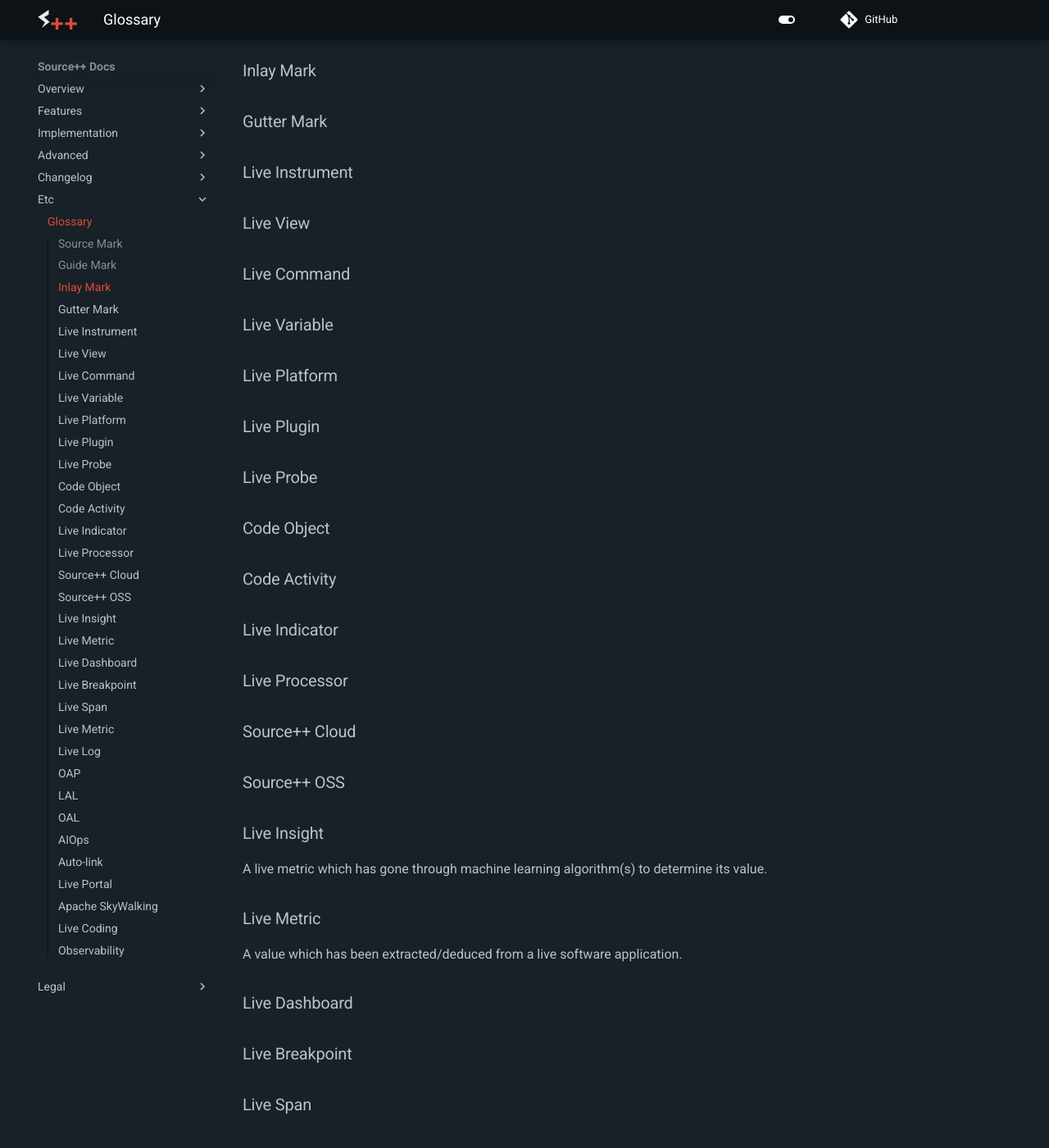
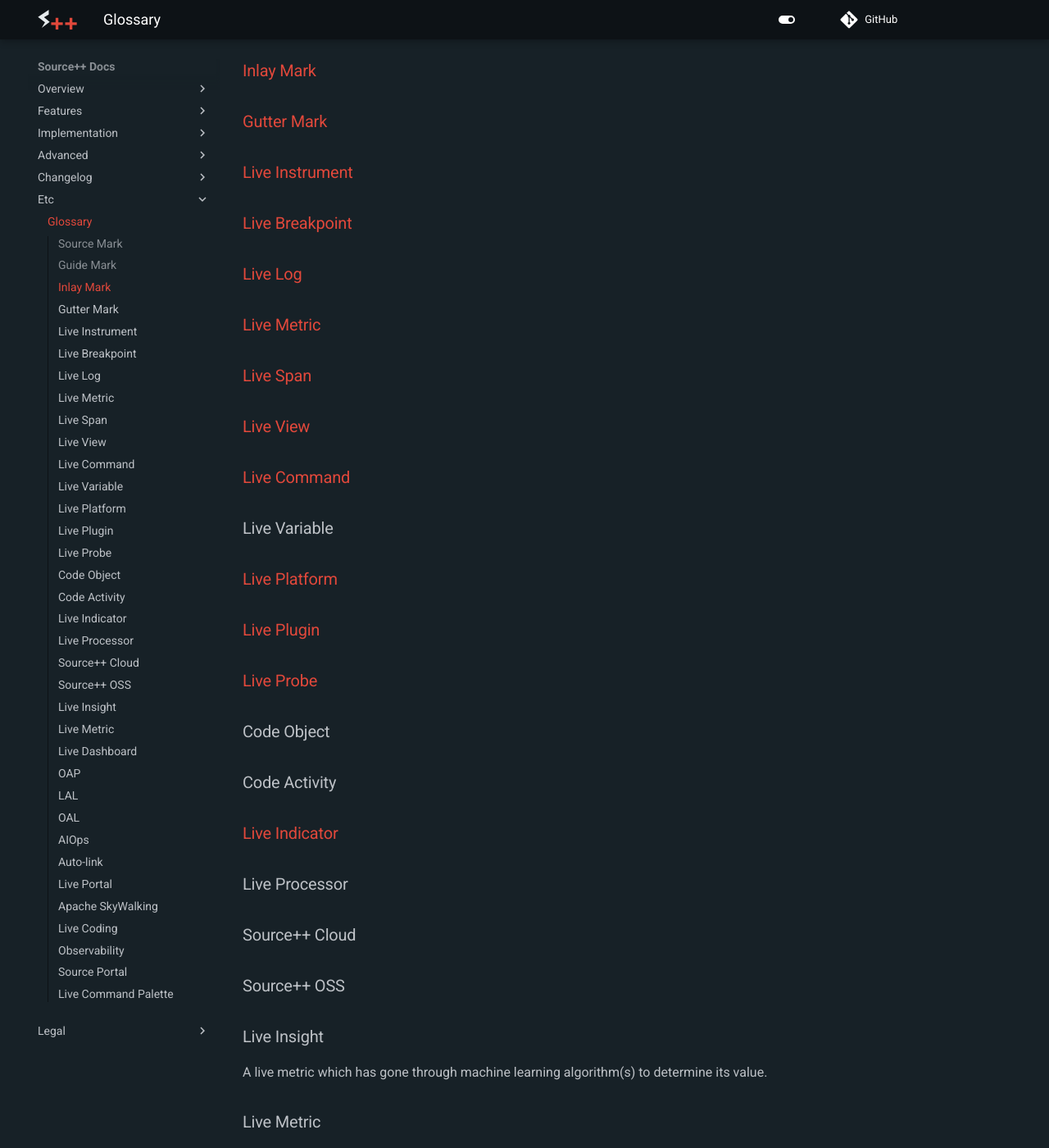
Before and after one commit to sourceplusplus/documentation, an MkDocs documentation site: the page built from docs/etc/glossary.md, in a window 1280 px wide and 1400 px high, scrolled down 290 px. Shown: the whole window at 82% size. Built offline with MkDocs 1.6.1 and Material for MkDocs 9.7.7, drawn with Linux system fonts in a browser that asks for light colours; comment, search, counter and statistics services are not loaded; the version menu is left out; some of the changed text lies outside the part shown.

Commit message:
add links

```diff
--- a/docs/etc/glossary.md
+++ b/docs/etc/glossary.md
@@ -1,32 +1,40 @@
 This is a collection of terms used in the documentation and API of Source++.
 
-### Source Mark
+### [Source Mark](../implementation/concepts/source-mark.md)
 
-### Guide Mark
+### [Guide Mark](../implementation/concepts/source-mark.md#guide-mark)
 
-### Inlay Mark
+### [Inlay Mark](../implementation/concepts/source-mark.md#inlay-mark)
 
-### Gutter Mark
+### [Gutter Mark](../implementation/concepts/source-mark.md#gutter-mark)
 
-### Live Instrument
+### [Live Instrument](../features/live-instruments/README.md)
 
-### Live View
+### [Live Breakpoint](../features/live-instruments/breakpoints/README.md)
 
-### Live Command
+### [Live Log](../features/live-instruments/logs/README.md)
+
+### [Live Metric](../features/live-instruments/metrics/README.md)
+
+### [Live Span](../features/live-instruments/spans/README.md)
+
+### [Live View](../features/live-views/README.md)
+
+### [Live Command](../features/live-commands/README.md)
 
 ### Live Variable
 
-### Live Platform
+### [Live Platform](../implementation/tools/platform/README.md)
 
-### Live Plugin
+### [Live Plugin](../implementation/tools/clients/jetbrains-plugin.md)
 
-### Live Probe
+### [Live Probe](../implementation/tools/probe/README.md)
 
 ### Code Object
 
 ### Code Activity
 
-### Live Indicator
+### [Live Indicator](../features/live-views/indicators/README.md)
 
 ### Live Processor
 
@@ -62,10 +62,14 @@
 
 ### Auto-link
 
-### Live Portal
+### [Live Portal](../features/live-views/portal/README.md)
 
 ### Apache SkyWalking
 
 ### Live Coding
 
 ### Observability
+
+### [Source Portal](../implementation/concepts/source-portal.md)
+
+### [Live Command Palette](../implementation/concepts/live-command-palette.md)
```
Also changed, not shown: other parts of docs/etc/glossary.md (+1 -9 lines), docs/features/live-views/README.md (+2 -2 lines), docs/features/live-views/portal/README.md (added, +1 -0 lines), docs/features/live-views/portal/.pages, docs/features/live-views/portal/introduction.md (deleted).
